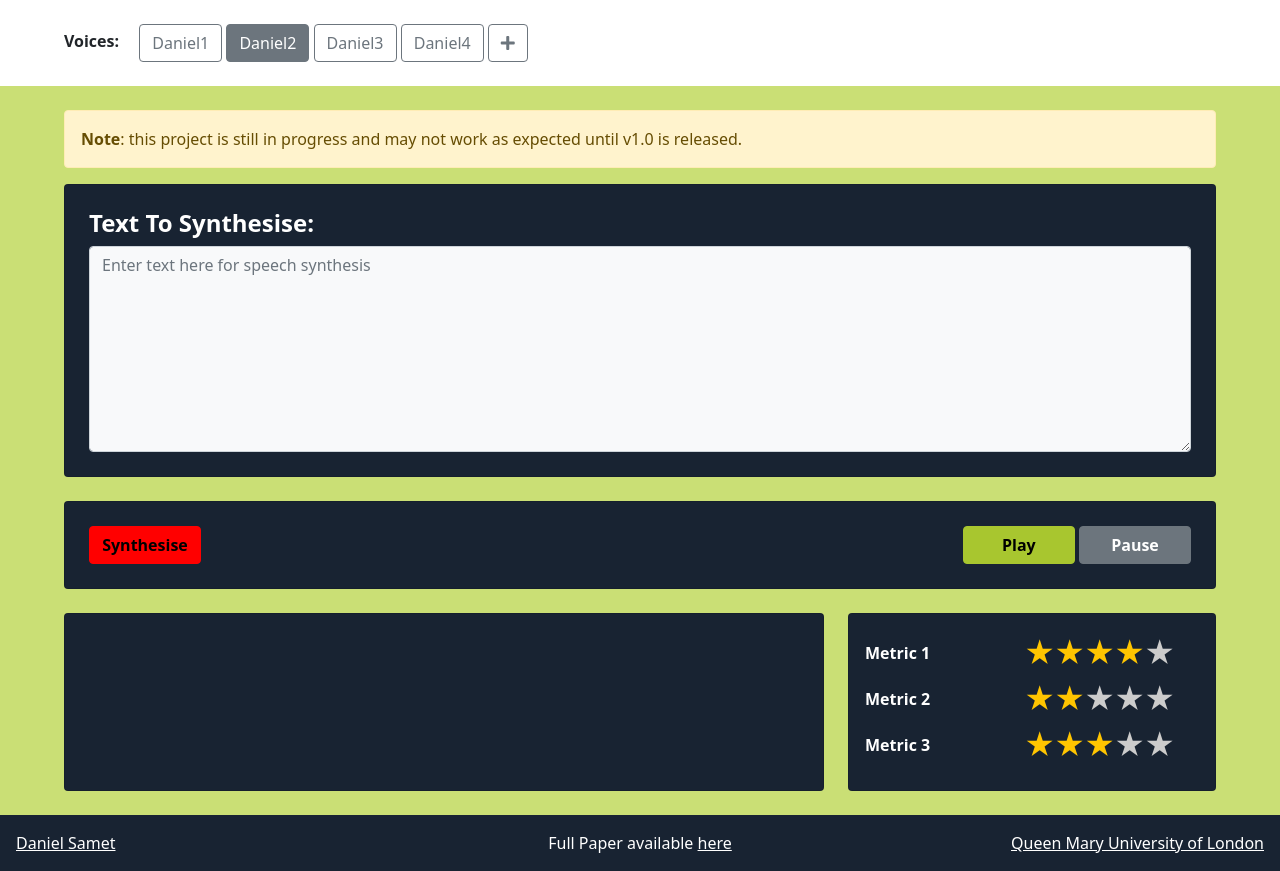
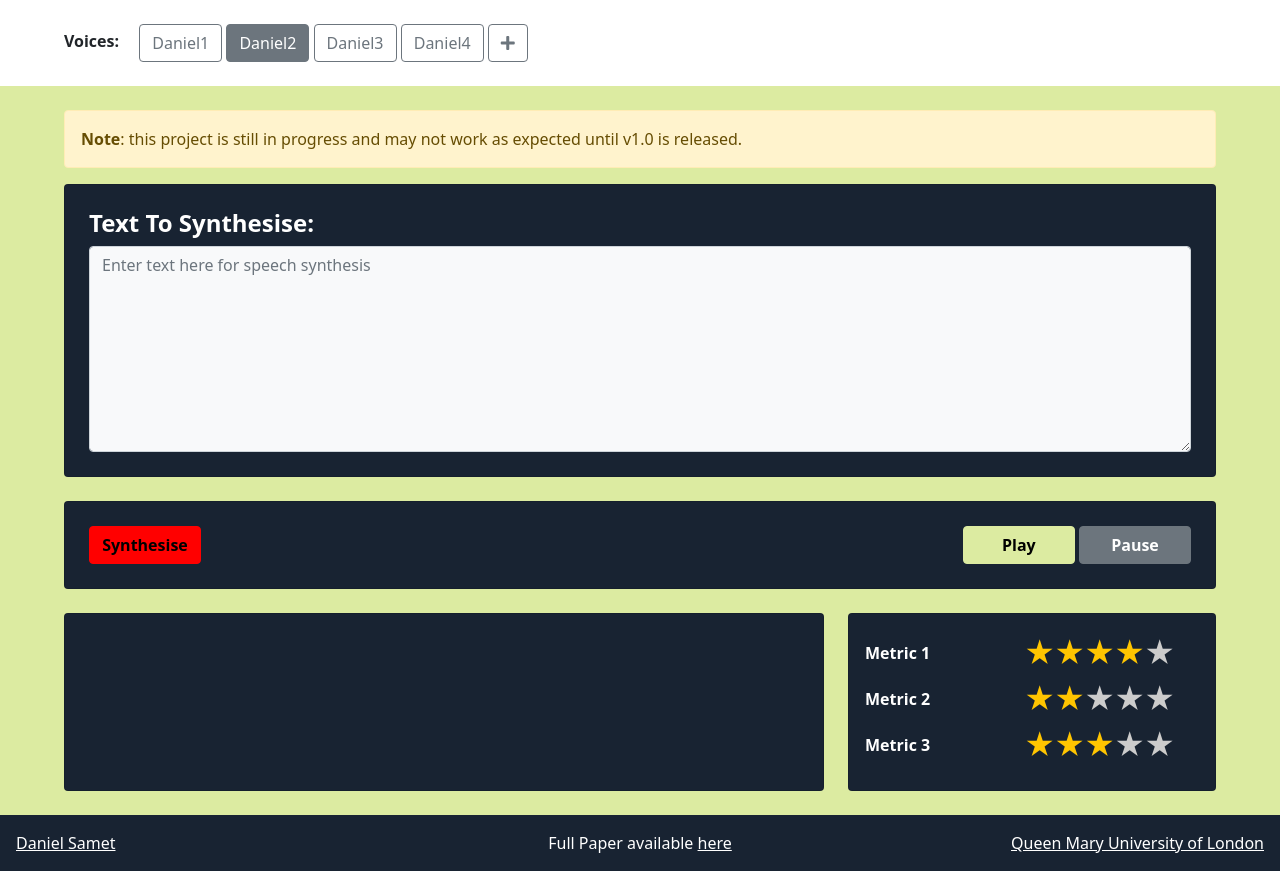
Before and after one commit to danielsamet/PSS, a Flask app: page /synthesiser in a window 1280 px wide. Shown: the part 95-966 px from the top of the page. Run offline with Flask 2, Linux system fonts and the light colour scheme.

Commit message:
updated background colouring

```diff
--- a/static/css/main.css
+++ b/static/css/main.css
@@ -8,7 +8,7 @@
 }
 
 .bg-back {
-    background: #cadf75;
+    background: #dceba1;
 }
 
 .bg-second {
@@ -56,20 +56,20 @@
 }
 
 .btn-success {
-    background: #a8c62f;
-    border-color: #a8c62f;
+    background: #dceba1;
+    border-color: #dceba1;
     color: black;
 }
 
 .btn-success:hover {
-    background: #a8c62f;
-    border-color: #a8c62f;
+    background: #dceba1;
+    border-color: #dceba1;
     color: black;
     opacity: 0.9;
 }
 
 .btn-success:focus {
-    background: #a8c62f;
+    background: #dceba1;
     color: black;
     opacity: 0.9;
     box-shadow: none;
```
